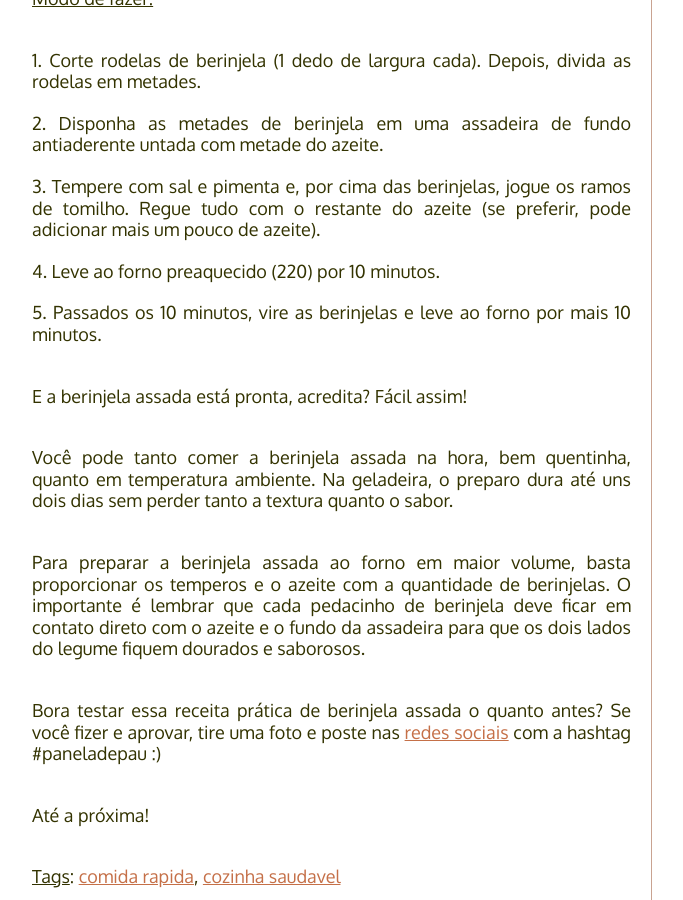
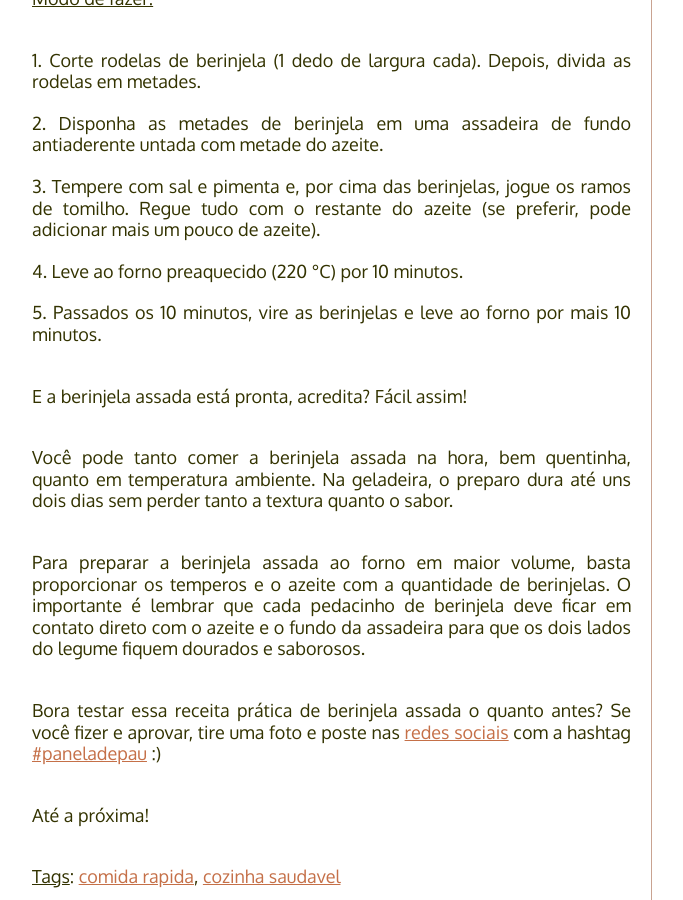
Before and after one commit to PaneladePau/paneladepau-jekyll-blog, a Jekyll site: the page built from _posts/2016-10-28-berinjela-assada.md, in a window 1280 px wide and 900 px high, scrolled down 1217 px. Shown: the whole window, without its empty margins (138-821 px from the left). Built offline with Jekyll 4.4.1, drawn with Linux system fonts in a browser that asks for light colours; nearby versions of some CDN libraries; some web fonts are replaced.

Commit message:
“update”

```diff
--- a/_posts/2016-10-28-berinjela-assada.md
+++ b/_posts/2016-10-28-berinjela-assada.md
@@ -36,7 +36,7 @@ Olha só como a receita é prática: você vai se surpreender com tanta facilida
 1. Corte rodelas de berinjela (1 dedo de largura cada). Depois, divida as rodelas em metades.
 2. Disponha as metades de berinjela em uma assadeira de fundo antiaderente untada com metade do azeite.
 3. Tempere com sal e pimenta e, por cima das berinjelas, jogue os ramos de tomilho. Regue tudo com o restante do azeite (se preferir, pode adicionar mais um pouco de azeite).
-4. Leve ao forno preaquecido (220) por 10 minutos.
+4. Leve ao forno preaquecido (220 °C) por 10 minutos.
 5. Passados os 10 minutos, vire as berinjelas e leve ao forno por mais 10 minutos.
 
 E a berinjela assada está pronta, acredita? Fácil assim!
@@ -45,6 +45,6 @@ Você pode tanto comer a berinjela assada na hora, bem quentinha, quanto em temp
 
 Para preparar a berinjela assada ao forno em maior volume, basta proporcionar os temperos e o azeite com a quantidade de berinjelas. O importante é lembrar que cada pedacinho de berinjela deve ficar em contato direto com o azeite e o fundo da assadeira para que os dois lados do legume fiquem dourados e saborosos.
 
-Bora testar essa receita prática de berinjela assada o quanto antes? Se você fizer e aprovar, tire uma foto e poste nas [redes sociais](https://www.facebook.com/paneladepau/) com a hashtag #paneladepau :)
+Bora testar essa receita prática de berinjela assada o quanto antes? Se você fizer e aprovar, tire uma foto e poste nas [redes sociais](https://www.facebook.com/paneladepau/) com a hashtag [#paneladepau](https://www.instagram.com/paneladepau/) :)
 
 Até a próxima!
```
